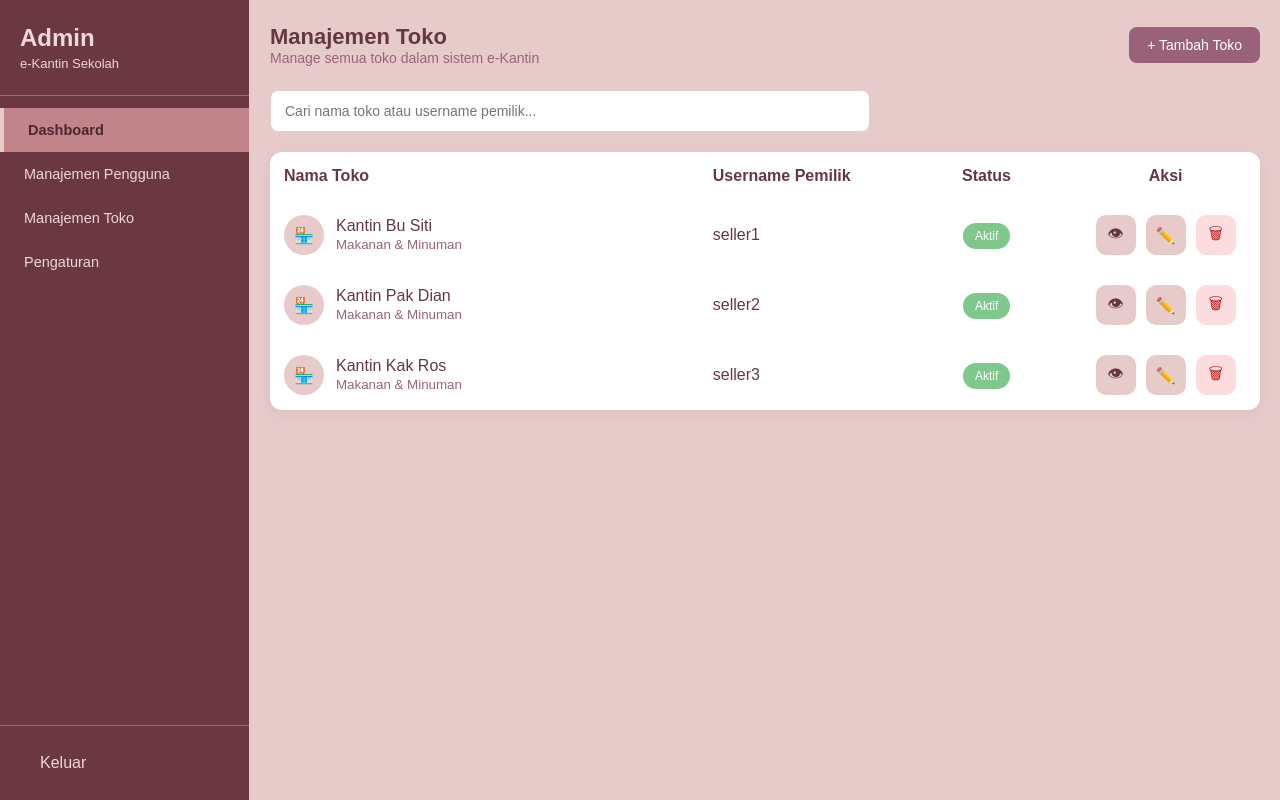
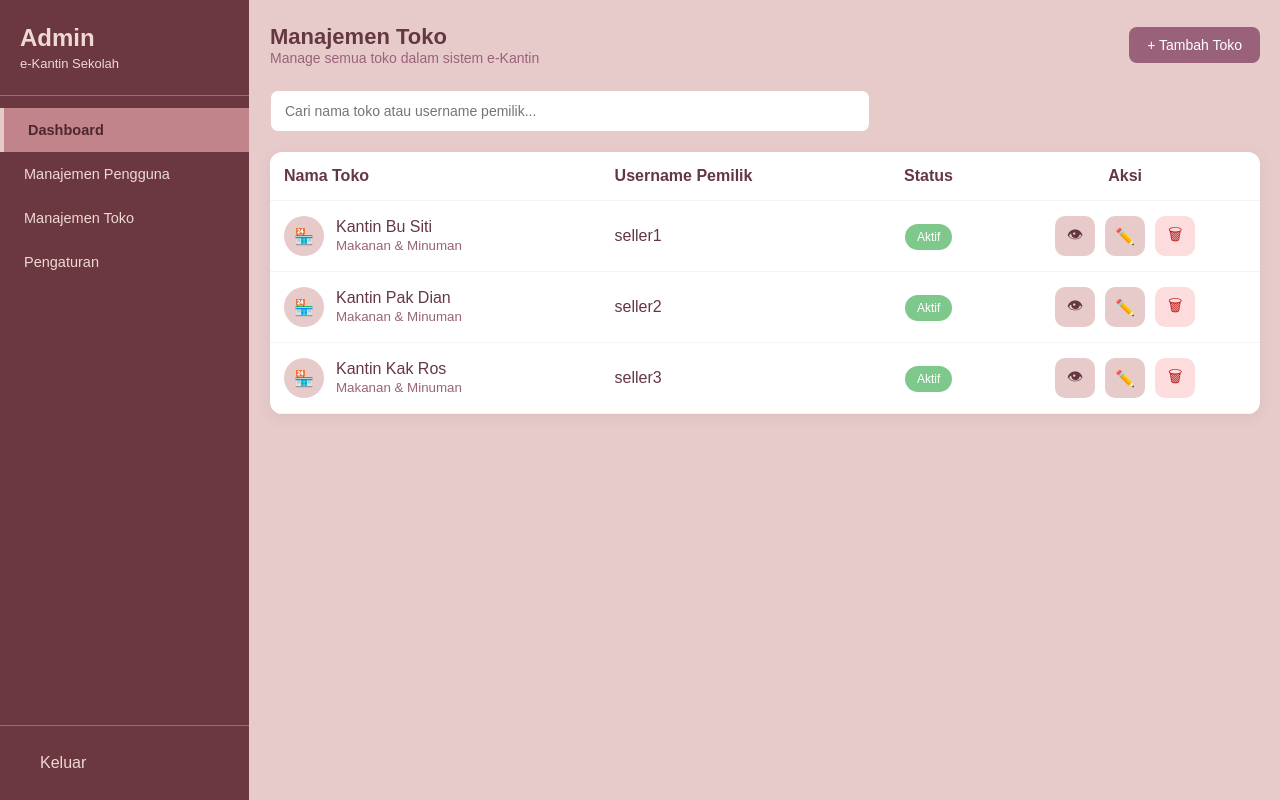
Before and after one commit to rania-n/e-kantin, a PHP site: page /e-kantin/toko.php in a window 1280 px wide. Run offline with PHP 8.4, Linux system fonts and the light colour scheme.

Commit message:
Update toko.css

```diff
--- a/admin/manajementoko/toko.css
+++ b/admin/manajementoko/toko.css
@@ -77,16 +77,16 @@ table {
 th, td {
   padding: 15px 14px;
   text-align: left;
-  white-space: normal;
-  word-break: break-word;
 }
 
-/* Kolom fleksibel (bisa kamu sesuaikan lagi nanti) */
-th:nth-child(1), td:nth-child(1) { width: 38%; }   /* nama user */
-th:nth-child(2), td:nth-child(2) { width: 18%; }   /* role / tipe */
-th:nth-child(3), td:nth-child(3) { width: 15%; text-align: center; }
-th:nth-child(4), td:nth-child(4) { width: 15%; text-align: center; }
-th:nth-child(5), td:nth-child(5) { width: 14%; text-align: center; }
+tr {
+  border-bottom: 1px solid #f3f4f6;
+}
+
+/* CENTER KHUSUS */
+.center {
+  text-align: center;
+}
 
 /* USER */
 .user {
```
